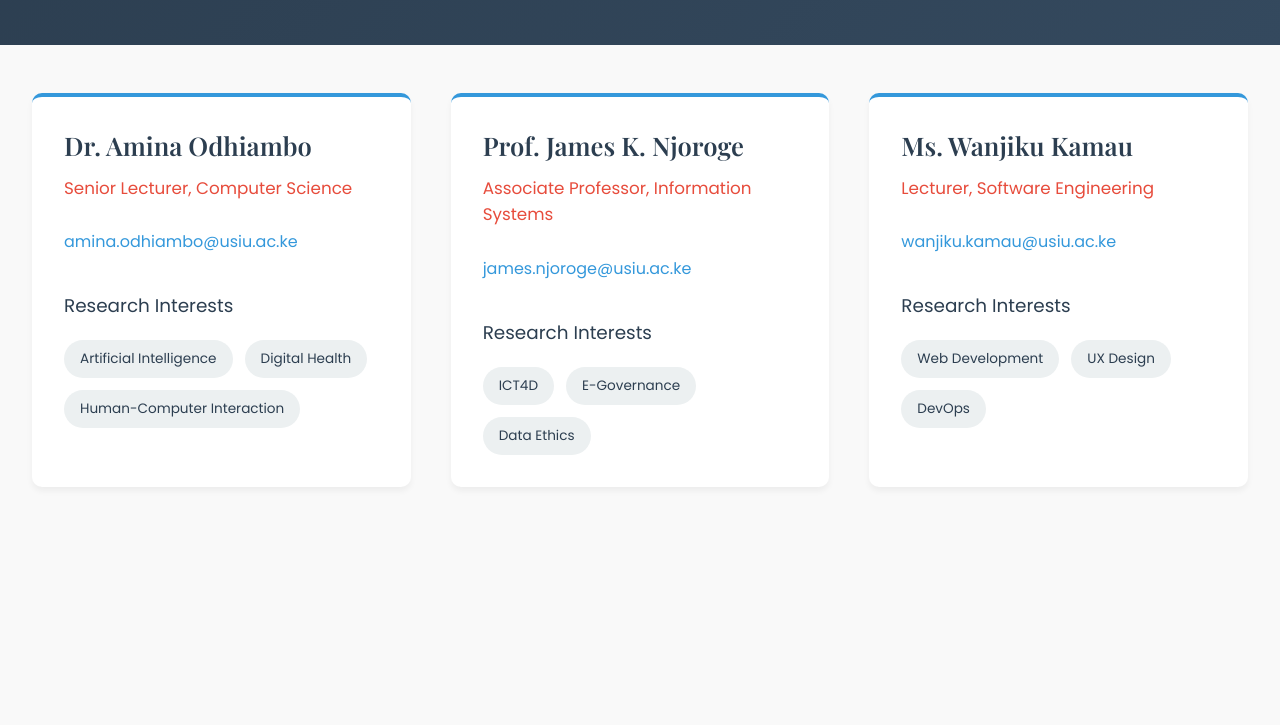
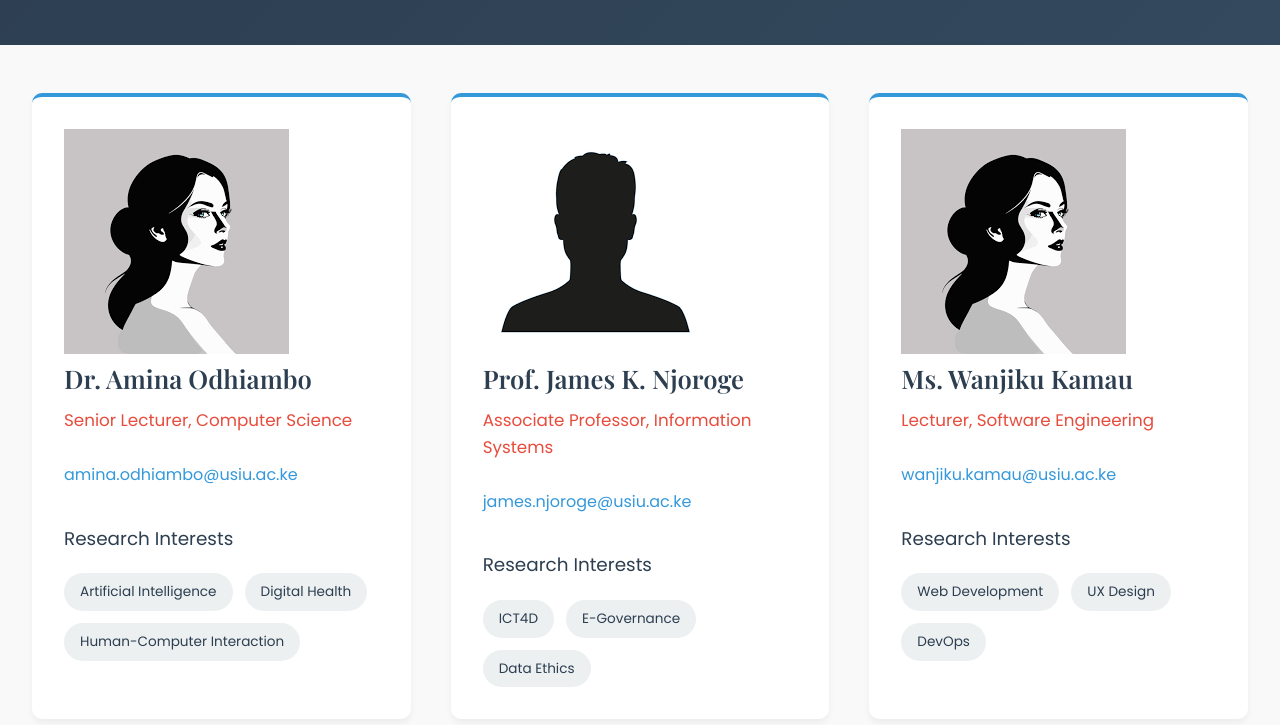
Before and after one commit to Yvonne-Mathenge/End-sem-, a plain HTML site: page index.html in a window 1280 px wide. Shown: the part 187-912 px from the top of the page. Before the commit the page ends 800 px from the top, so only its background shows below. Drawn offline with nearby package versions, Linux system fonts and the light colour scheme.

Commit message:
Update index.html

```diff
--- a/index.html
+++ b/index.html
@@ -20,6 +20,7 @@
         <!-- Faculty Member 1 -->
         <article class="faculty-card">
             <div class="faculty-info">
+                <img src="female.jpeg" alt="Portrait of Ms. Amina Odhiambo" class="profile-img">
                 <h2 class="faculty-name">Dr. Amina Odhiambo</h2>
                 <p class="faculty-title">Senior Lecturer, Computer Science</p>
                 <a href="mailto:amina.odhiambo@usiu.ac.ke" class="faculty-email">amina.odhiambo@usiu.ac.ke</a>
@@ -38,6 +39,7 @@
         <!-- Faculty Member 2 -->
         <article class="faculty-card">
             <div class="faculty-info">
+                <img src="male.jpeg" alt="Portrait of Mr. James. K Njoroge" class="profile-img">
                 <h2 class="faculty-name">Prof. James K. Njoroge</h2>
                 <p class="faculty-title">Associate Professor, Information Systems</p>
                 <a href="mailto:james.njoroge@usiu.ac.ke" class="faculty-email">james.njoroge@usiu.ac.ke</a>
@@ -56,6 +58,7 @@
         <!-- Faculty Member 3 -->
         <article class="faculty-card">
             <div class="faculty-info">
+                <img src="female.jpeg" alt="Portrait of Ms. Wanjiku Kamau" class="profile-img">
                 <h2 class="faculty-name">Ms. Wanjiku Kamau</h2>
                 <p class="faculty-title">Lecturer, Software Engineering</p>
                 <a href="mailto:wanjiku.kamau@usiu.ac.ke" class="faculty-email">wanjiku.kamau@usiu.ac.ke</a>
```
